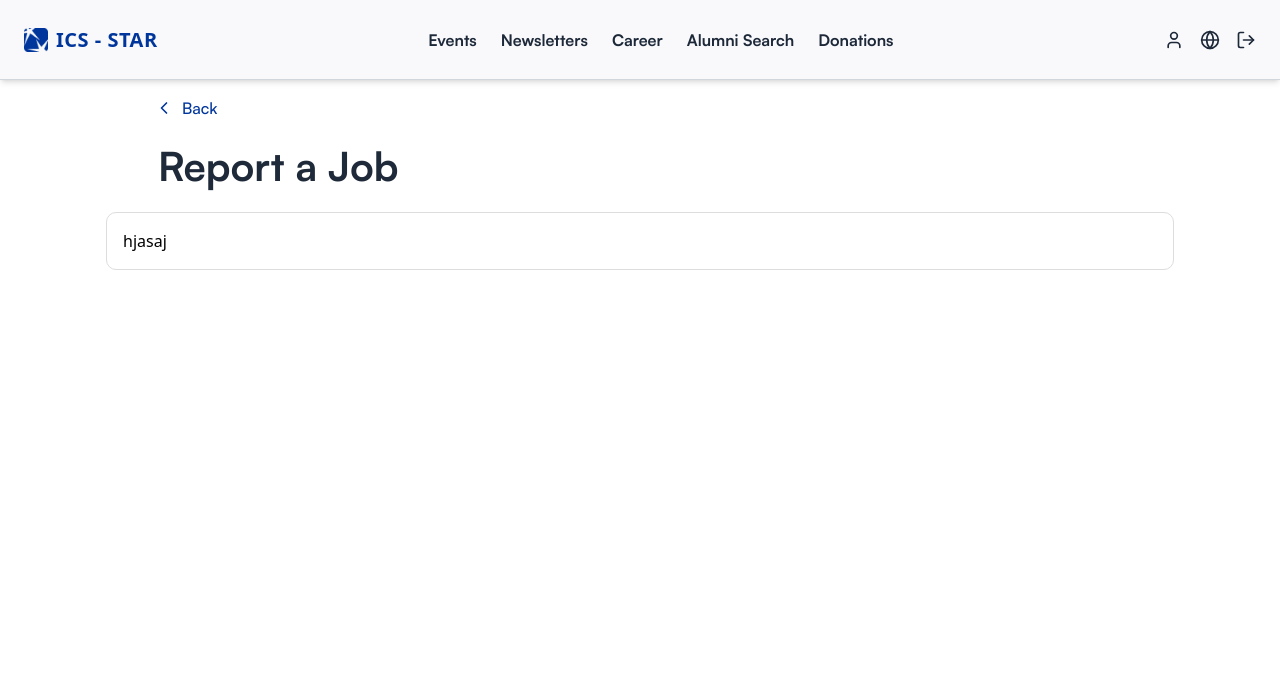
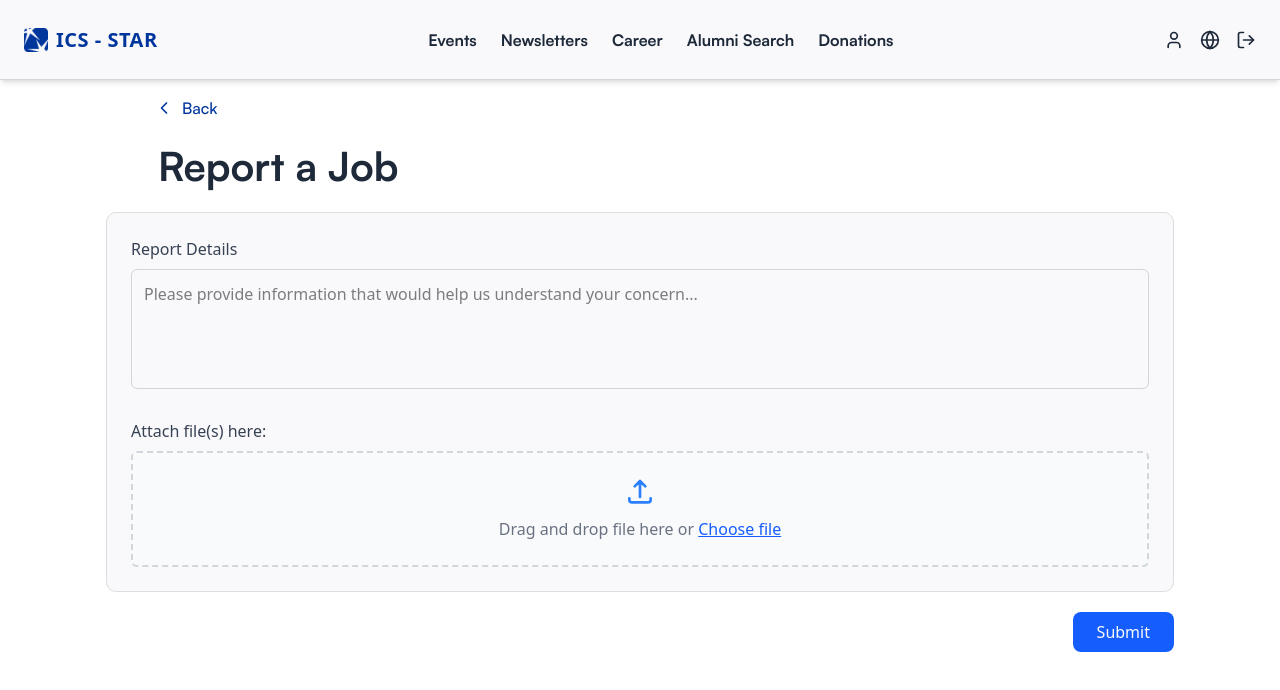
Before and after one commit to cazhiareese/ICS-STAR, a React (Vite) app in the folder app/: page /alumni/jobPosting/report/1 in a window 1280 px wide. Shown: the top 690 px of the page. Built offline with nearby package versions, Linux system fonts and the light colour scheme; no server answers.

Commit message:
feat: added inputs fields

```diff
--- a/app/src/RootPages/AlumniPages/job-posting/reportjobposting.jsx
+++ b/app/src/RootPages/AlumniPages/job-posting/reportjobposting.jsx
@@ -43,9 +43,46 @@ function ReportJobPosting (){
       </div>
       <JobSectionHeader title="Report a Job" />
       {jobOverview && <JobOverviewCard overview={jobOverview} />}
-      <div className="max-w-[1100px] mx-auto bg-whitey rounded-[10px]   border border-disabled p-4">
-        <p>hjasaj</p>
-        </div>
+      <div className="max-w-[1100px] mx-auto bg-white rounded-[10px] border border-disabled p-6 space-y-6">
+  {/* Report Details */}
+  <div>
+    <label className="block font-medium text-gray-700 mb-2">Report Details</label>
+    <textarea
+      className="w-full border border-gray-300 rounded-md p-3 min-h-[120px] resize-none focus:outline-none focus:ring-2 focus:ring-blue-500"
+      placeholder="Please provide information that would help us understand your concern..."
+    />
+  </div>
+
+  {/* File Upload */}
+  <div>
+    <label className="block font-medium text-gray-700 mb-2">Attach file(s) here:</label>
+    <div className="w-full border-2 border-dashed border-gray-300 rounded-md p-6 flex flex-col items-center justify-center text-center text-gray-500 bg-gray-50 hover:bg-gray-100 transition-colors">
+      <svg
+        xmlns="http://www.w3.org/2000/svg"
+        className="h-8 w-8 mb-2 text-blue-500"
+        fill="none"
+        viewBox="0 0 24 24"
+        stroke="currentColor"
+      >
+        <path strokeLinecap="round" strokeLinejoin="round" strokeWidth={2} d="M4 16v1a2 2 0 002 2h12a2 2 0 002-2v-1M16 7l-4-4m0 0L8 7m4-4v12" />
+      </svg>
+      <p>Drag and drop file here or <span className="text-blue-600 underline cursor-pointer">Choose file</span></p>
+      <input
+        type="file"
+        multiple
+        className="hidden"
+        id="file-upload"
+      />
+    </div>
+  </div>
+
+</div>
+  {/* Submit Button */}
+  <div className="text-right mt-5">
+    <button className="bg-blue-600 text-white px-6 py-2 rounded-lg hover:bg-blue-700 transition-colors">
+      Submit
+    </button>
+  </div>
     </div>
   );
 };
```
